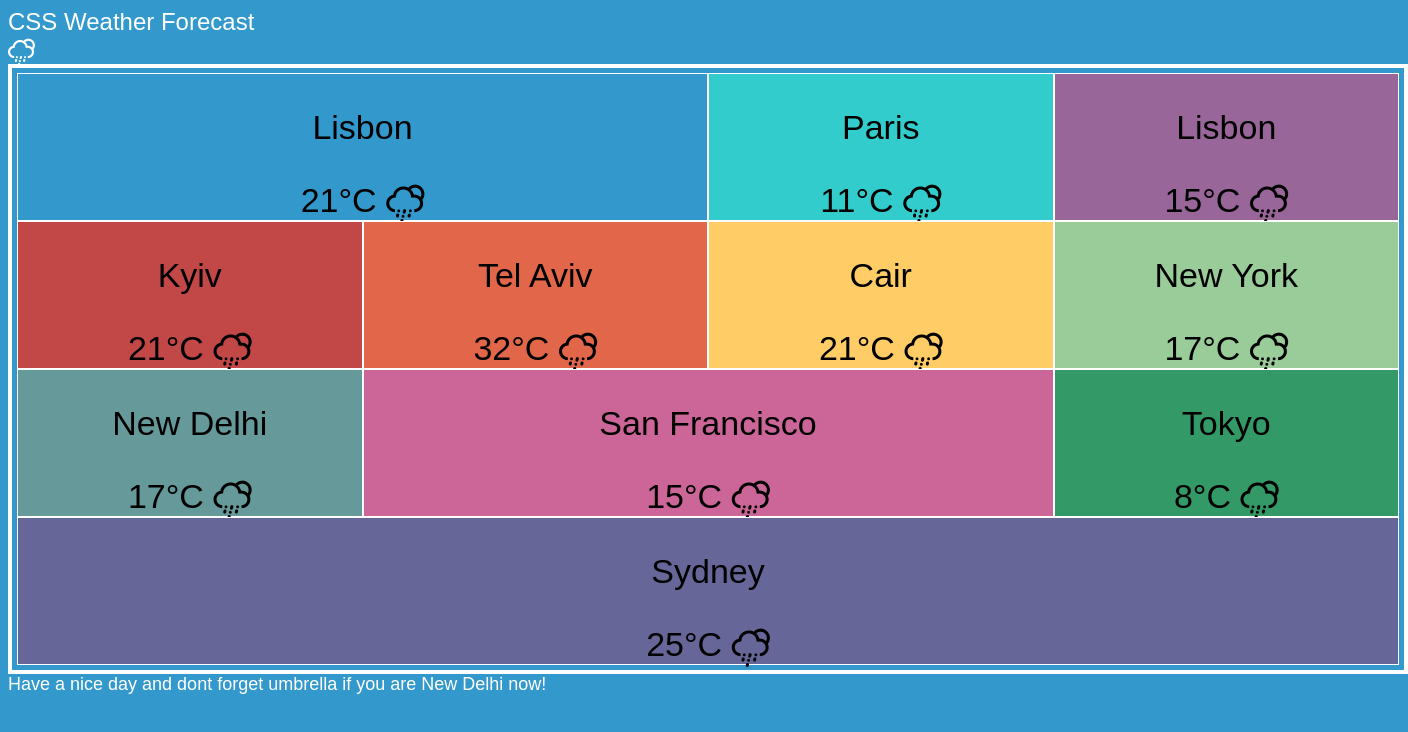
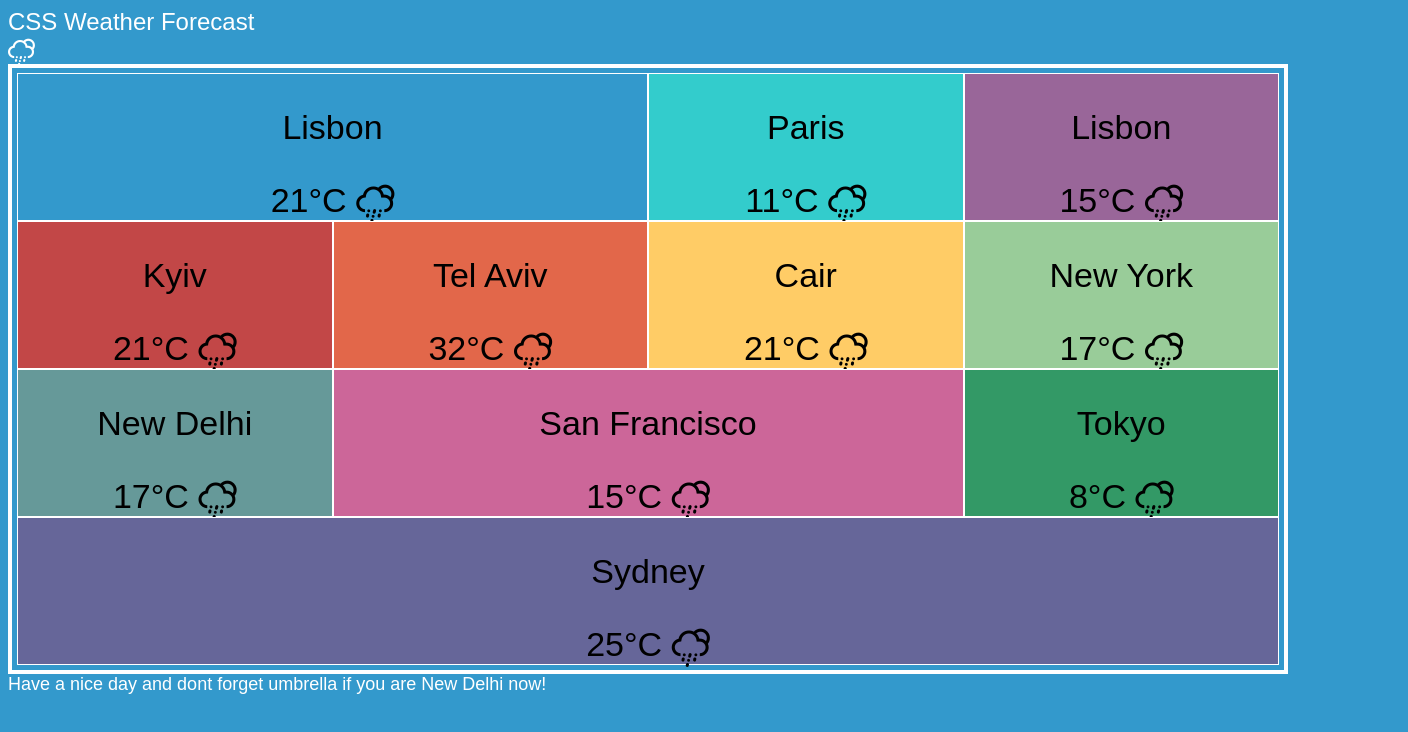
Before and after one commit to VushkvarekDaniil/lesson6, a plain HTML site: page index1.html in a window 1280 px wide. Shown: the whole page, 1408 px wide, since content can reach past the window. Drawn offline with Linux system fonts and the light colour scheme; a web font is replaced by a local one.

Commit message:
Update style1.css

```diff
--- a/style1.css
+++ b/style1.css
@@ -1,4 +1,3 @@
-
 @import url('https://fonts.googleapis.com/css2?family=Lexend+Mega&display=swap');
 
 .cities li{
@@ -78,8 +77,9 @@ li:nth-child(11) {width: 100%;}
 .body{
     transition: all .1s ease-in;
     background-color: #3399CC;
-    width: 1400px;
-    height: 963px;
+    max-width: 1400px;
+    max-height: 963px;
+    width: 100%;
     font-family: 'Lexend Mega', sans-serif;
 }
 .footer{
```
